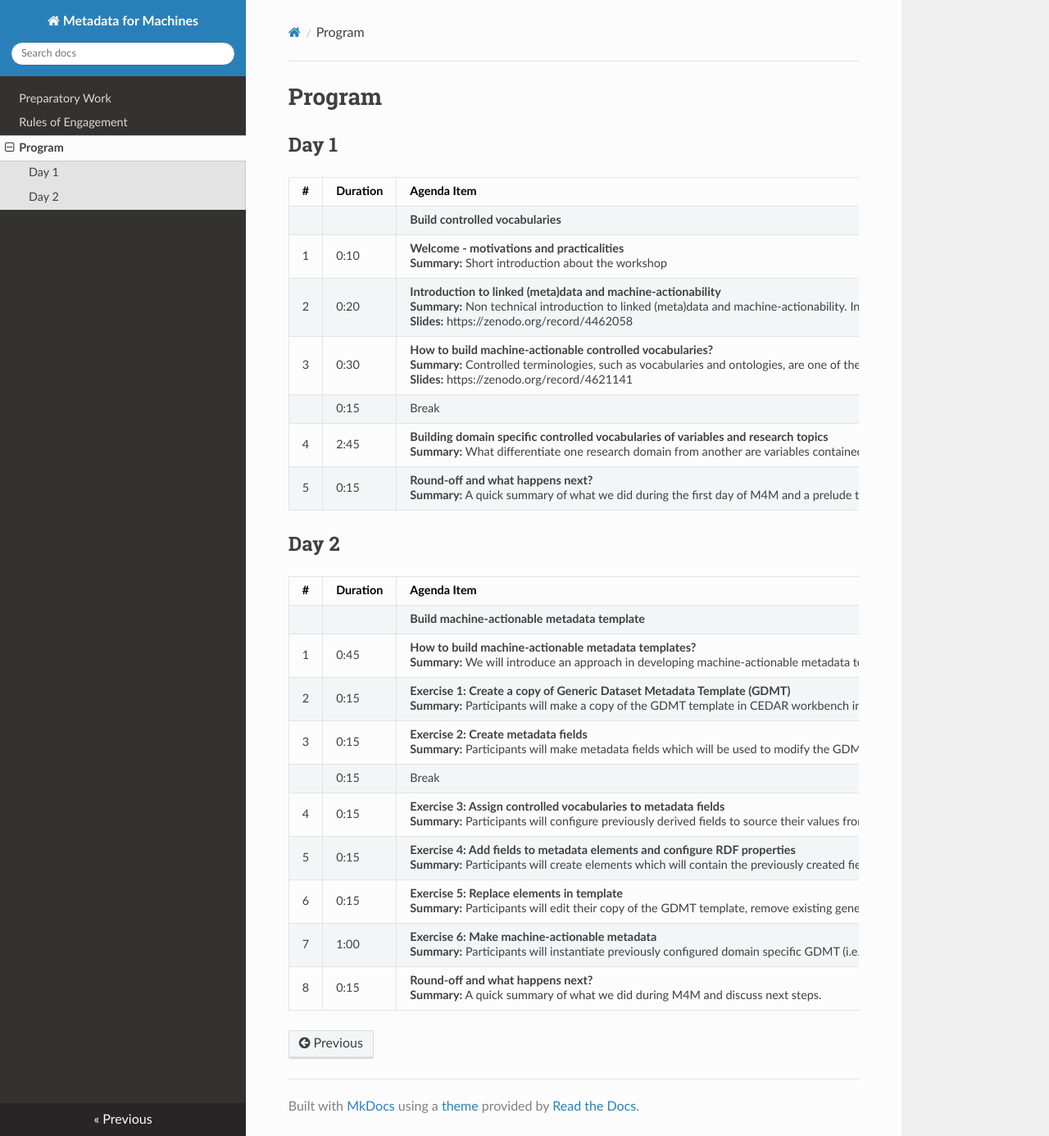
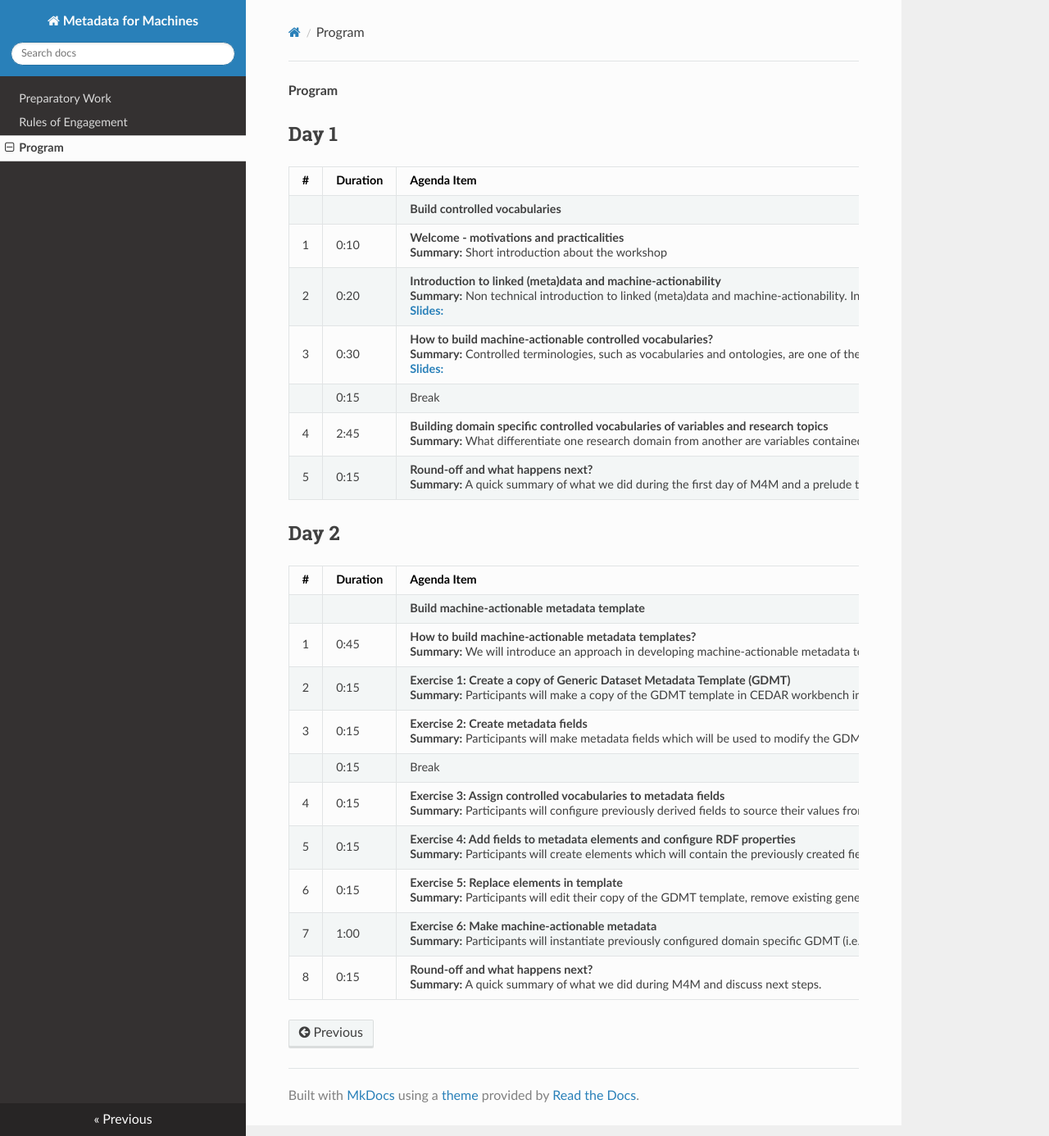
Before and after one commit to Hannah-DK/M4M-DK, an MkDocs documentation site: the page built from docs/Program.md, in a window 1280 px wide and 1386 px high. Shown: the whole window at 82% size. Built offline with MkDocs 1.6.1, drawn with Linux system fonts in a browser that asks for light colours; nearby versions of some CDN libraries.

Commit message:
Update Program.md

```diff
--- a/docs/Program.md
+++ b/docs/Program.md
@@ -1,12 +1,12 @@
-# Program
+**Program**
 
 ## Day 1
 | #   | Duration   | Agenda Item                                                                                                            |
 |:----|:-----------|:-----------------------------------------------------------------------------------------------------------------------|
 |     |            | **Build controlled vocabularies**                                                                                      |
 | 1   | 0:10       | **Welcome - motivations and practicalities**<br />**Summary:** Short introduction  about the workshop                  |
-| 2   | 0:20       | **Introduction to linked (meta)data and machine-actionability** <br />**Summary:** Non technical introduction to linked (meta)data and machine-actionability. In this presentation we will present and highlight key mechanisms and components that make (meta)data machine-actionable and linked to other resources out in the Web.<br /> **Slides:** https://zenodo.org/record/4462058|
-| 3   | 0:30       | **How to build machine-actionable controlled vocabularies?** <br />**Summary:** Controlled terminologies, such as vocabularies and ontologies, are one of the most essential components in achieving machine-actionability and (meta)data linking. Without them we are left with free text inputs which are difficult if not impossible to be understood by machines, and often lead to false interpretation by humans. Since often existing controlled terminologies aren’t sufficient to cover needs of particular domains, we will learn how to build them.<br /> **Slides:** https://zenodo.org/record/4621141|
+| 2   | 0:20       | **Introduction to linked (meta)data and machine-actionability** <br />**Summary:** Non technical introduction to linked (meta)data and machine-actionability. In this presentation we will present and highlight key mechanisms and components that make (meta)data machine-actionable and linked to other resources out in the Web.<br /> [**Slides:**](https://zenodo.org/record/4462058)|
+| 3   | 0:30       | **How to build machine-actionable controlled vocabularies?** <br />**Summary:** Controlled terminologies, such as vocabularies and ontologies, are one of the most essential components in achieving machine-actionability and (meta)data linking. Without them we are left with free text inputs which are difficult if not impossible to be understood by machines, and often lead to false interpretation by humans. Since often existing controlled terminologies aren’t sufficient to cover needs of particular domains, we will learn how to build them.<br /> [**Slides:**](https://zenodo.org/record/4621141)|
 |     | 0:15       | Break |
 | 4   | 2:45       | **Building domain specific controlled vocabularies of variables and research topics** <br />**Summary:** What differentiate one research domain from another are variables contained in data and what research topics they are investigating with data. Therefore, in this hands-on exercise we will start to build the corresponding controlled vocabularies and publish them on OntoStack and BioPortal. On the second day we will use these vocabularies to update a generic metadata template to be domain specific.|
 | 5   | 0:15       | **Round-off and what happens next?** <br /> **Summary:** A quick summary of what we did during the first day of M4M and a prelude to day 2 of M4M.|
```
